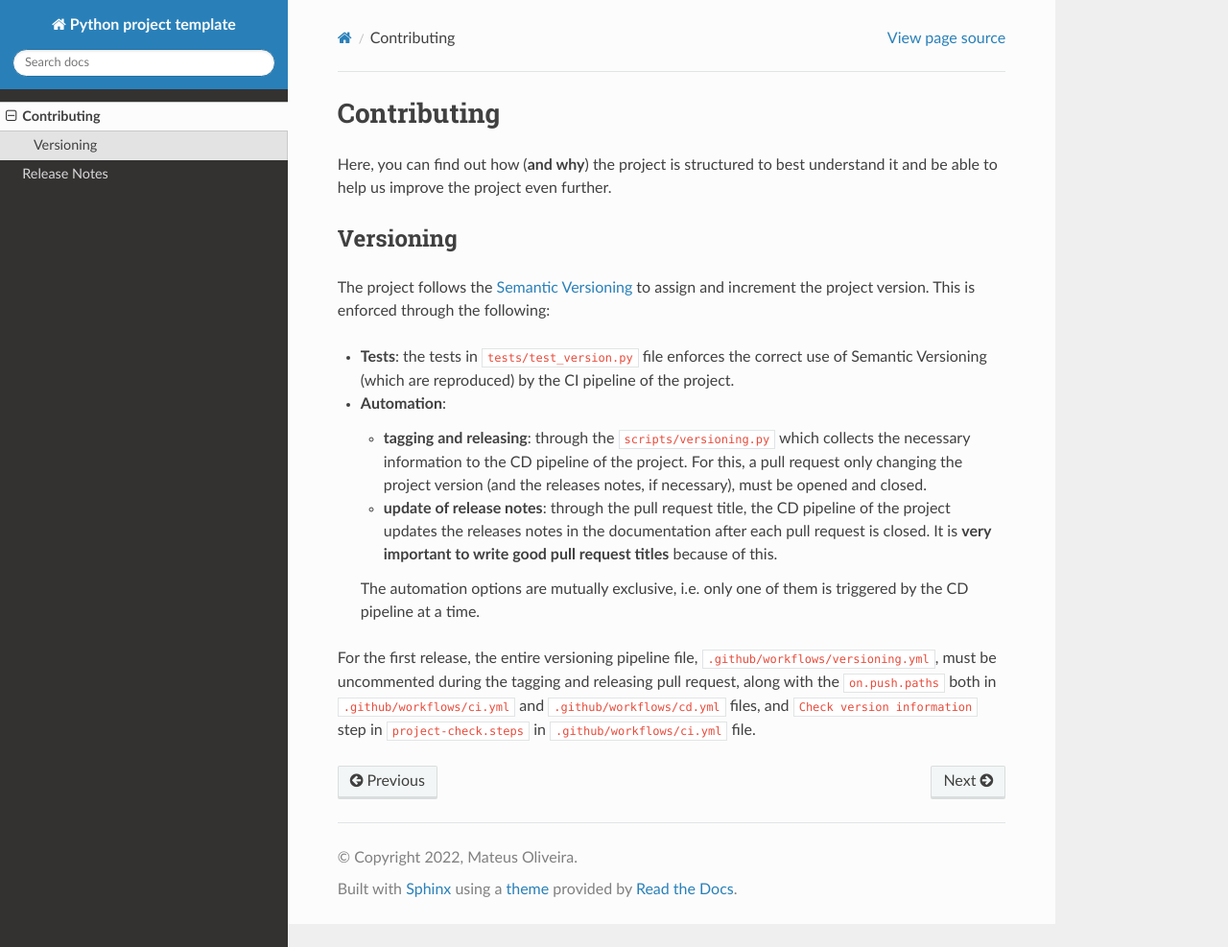
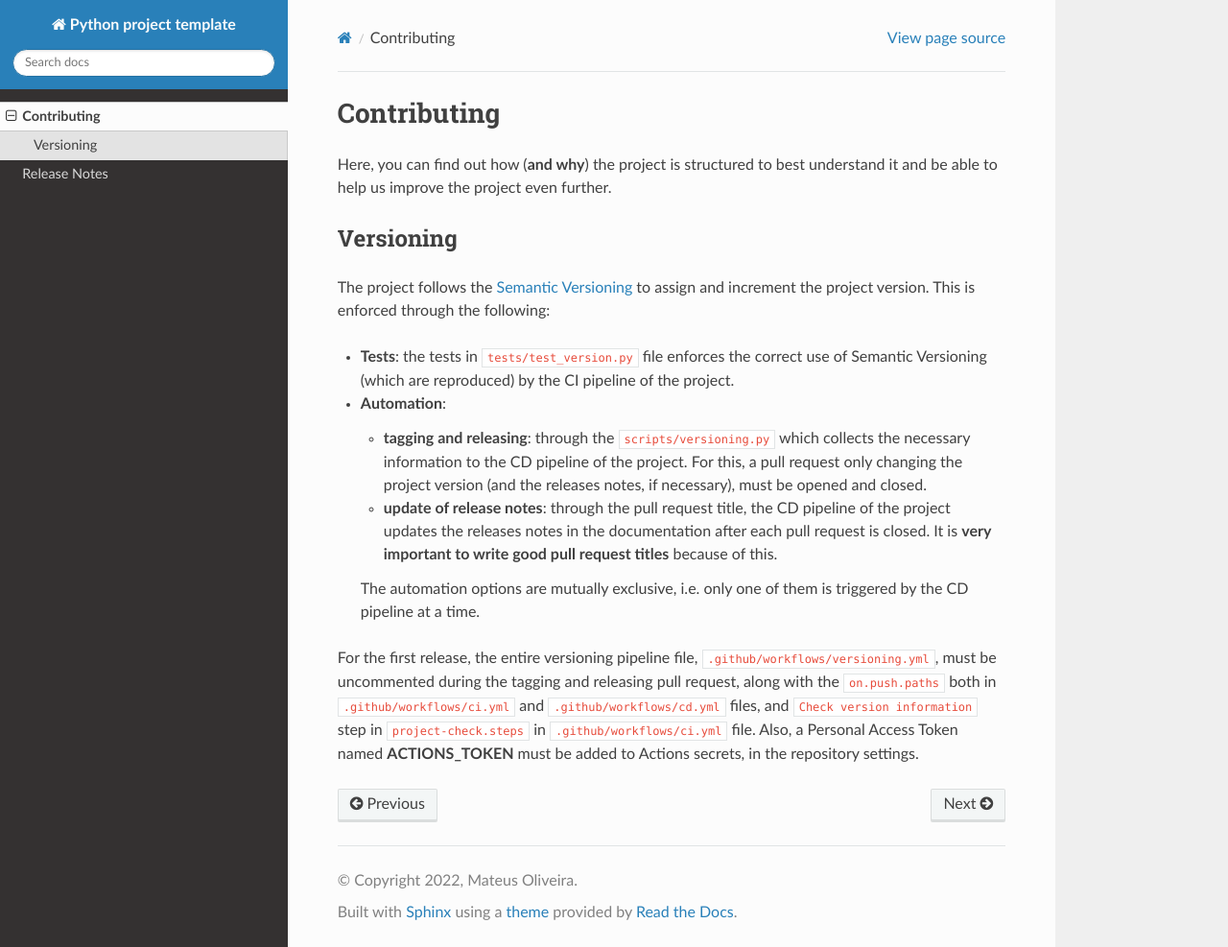
Before and after one commit to mateusoliveira43/python-project-template, a Sphinx documentation site: the page built from docs/contributing.rst, in a window 1280 px wide and 987 px high. Shown: the whole window at 96% size. Built offline with Sphinx 7.4.7 and the Read the Docs theme 2.0.0, drawn with Linux system fonts in a browser that asks for light colours; pages that are not in the unit, such as notebooks, are missing from menus.

Commit message:
fixup! feat: Automate tag and release versioning

```diff
--- a/docs/contributing.rst
+++ b/docs/contributing.rst
@@ -31,4 +31,5 @@ For the first release, the entire versioning pipeline file,
 releasing pull request, along with the ``on.push.paths`` both in
 ``.github/workflows/ci.yml`` and ``.github/workflows/cd.yml`` files, and
 ``Check version information`` step in ``project-check.steps`` in
-``.github/workflows/ci.yml`` file.
+``.github/workflows/ci.yml`` file. Also, a Personal Access Token named
+**ACTIONS_TOKEN** must be added to Actions secrets, in the repository settings.
```
